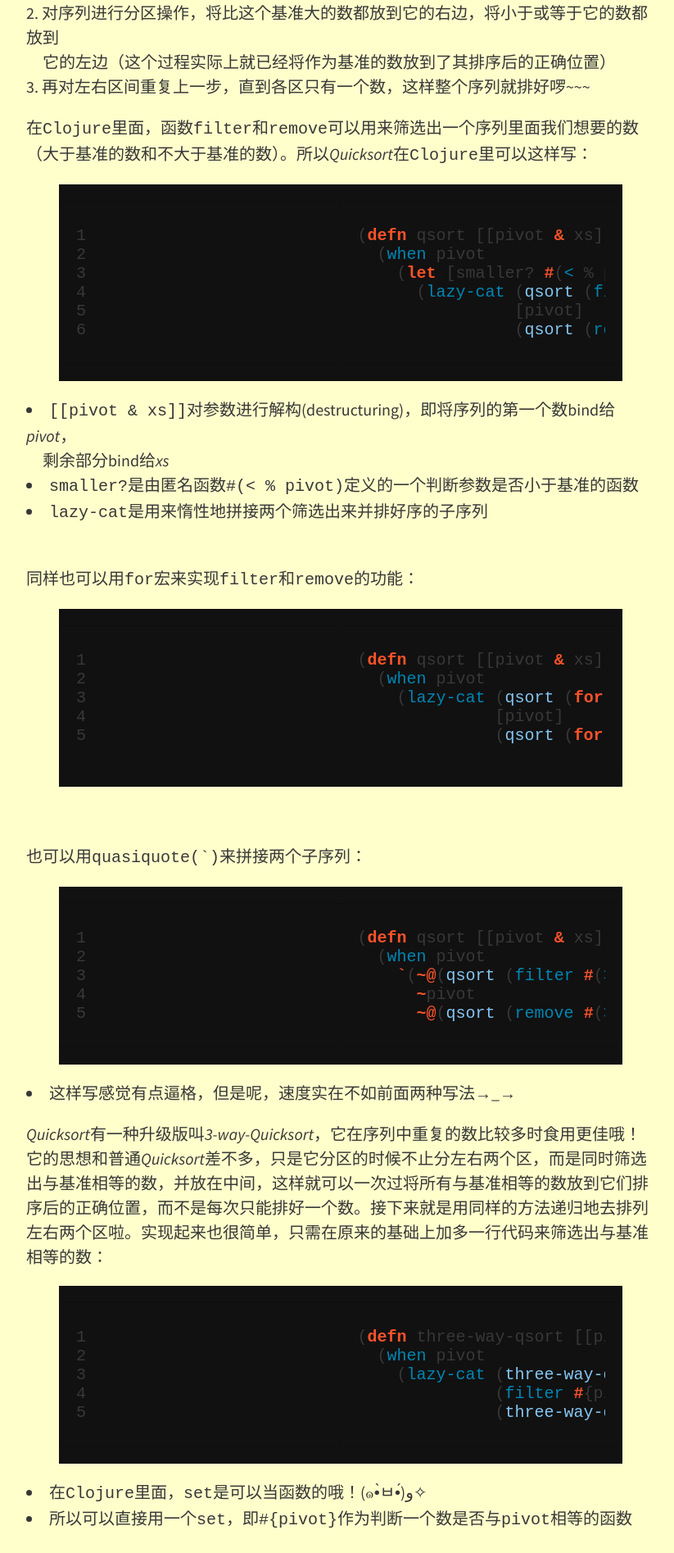
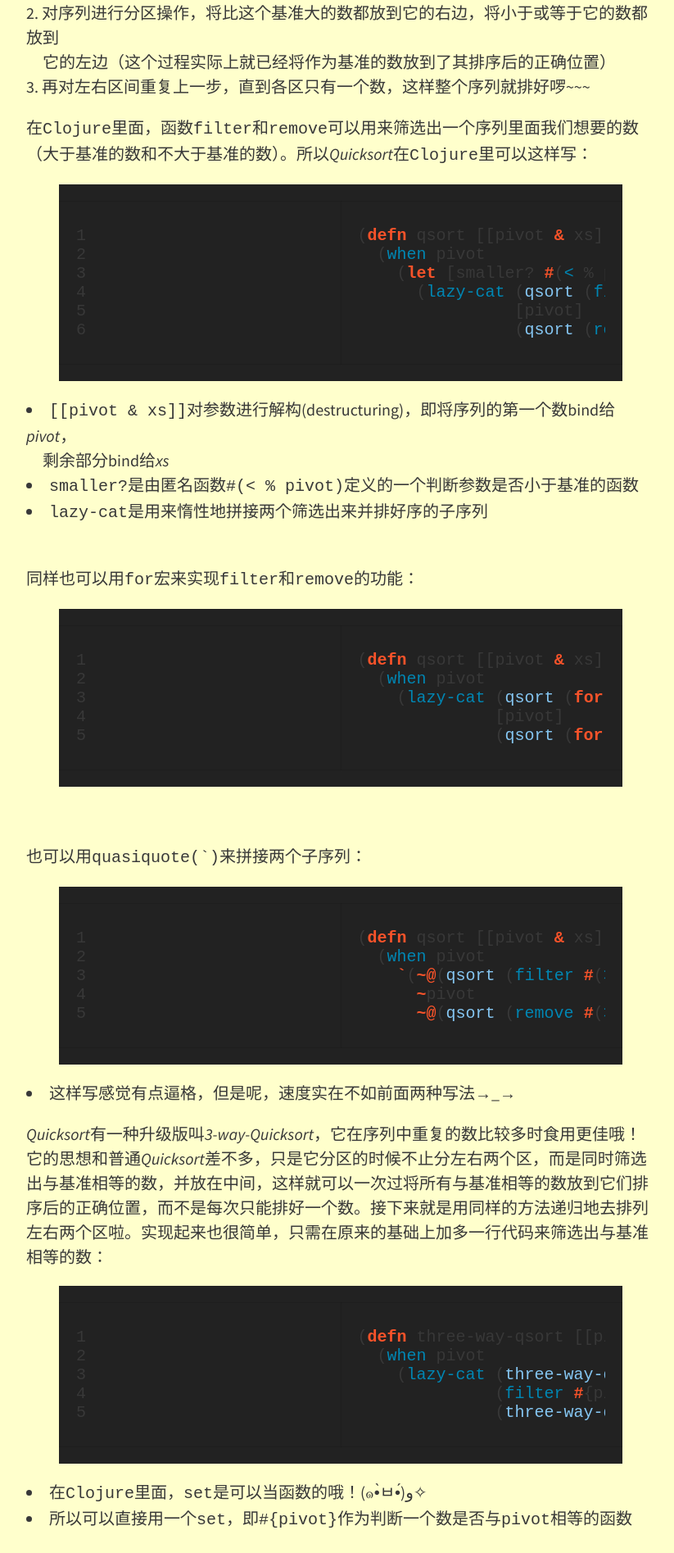
Before and after one commit to ChuitoChan/ChuitoChan.github.io, a Jekyll site: the page built from _posts/2015-07-26-quicksort-in-clojure.md, in a window 1280 px wide. Shown: the part 703-2598 px from the top of the page at 82% size, without its empty margins (224-1047 px from the left). Built offline with Jekyll 4.4.1, drawn with Linux system fonts in a browser that asks for light colours; nearby versions of some CDN libraries.

Commit message:
Update _syntax.scss

```diff
--- a/_sass/external/_syntax.scss
+++ b/_sass/external/_syntax.scss
@@ -1,7 +1,7 @@
 // pygments-css (https://github.com/richleland/pygments-css)
 
 
-.highlight { background: #111111; }
+.highlight { background: #222222; }
 .c { color: #999988; font-style: italic } /* Comment */
 .err { color: #a61717; background-color: #e3d2d2 } /* Error */
 .k { color: #F8532A; font-weight: bold } /* Keyword */
```
